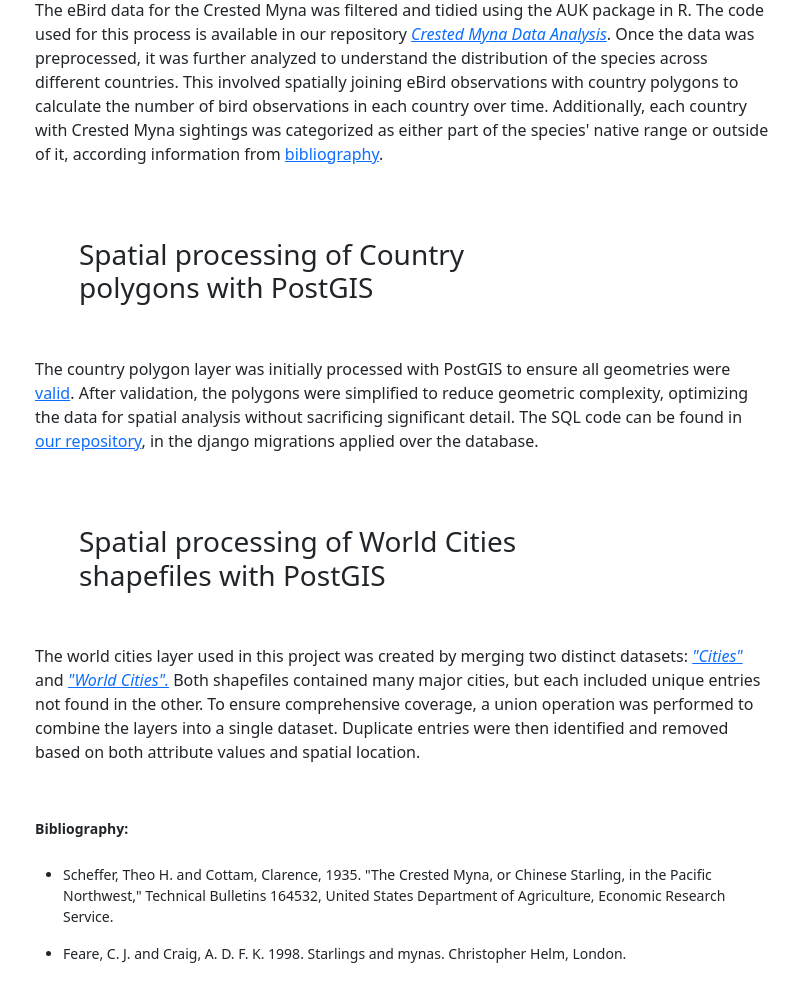
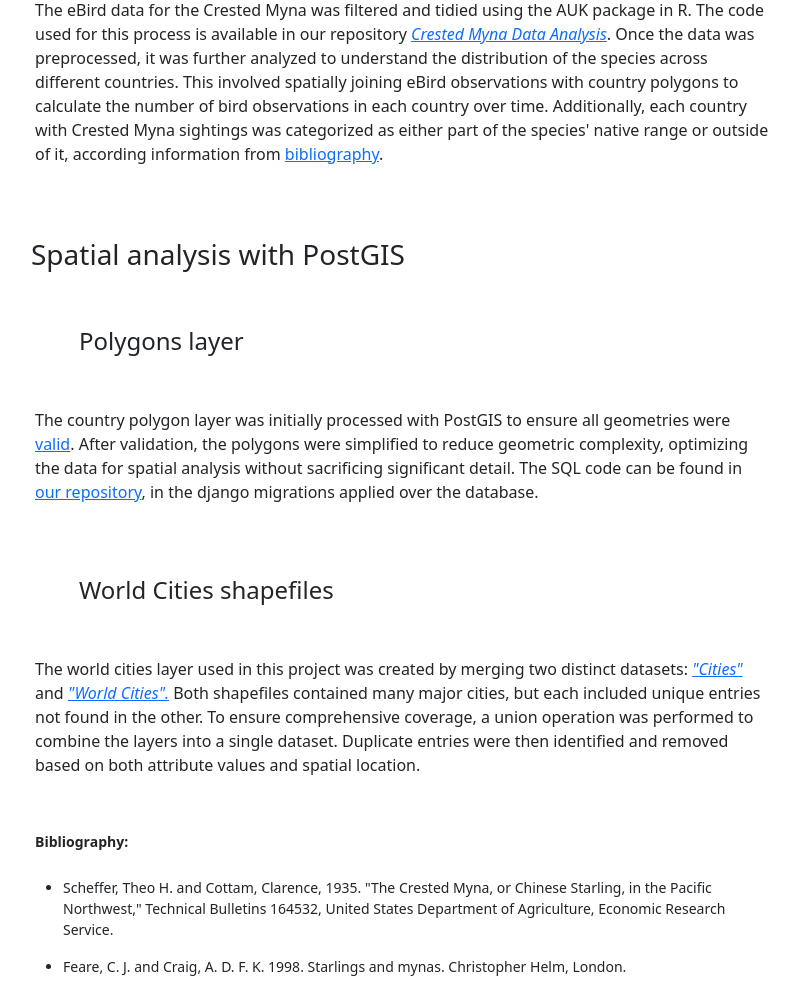
Before and after one commit to rhoni-team/CrestedMyna, a Django app: page /about-the-spatial-analysis/ in a window 1280 px wide. Shown: the part 855-1848 px from the top of the page, without its empty margins (241-1040 px from the left). Before the commit the page ends 1818 px from the top, so only its background shows below. Run offline with Django 5.2, Linux system fonts and the light colour scheme; parts of the project's set-up code (start-up, migrations or seed data) failed here and were passed over; some libraries are stand-ins or nearby versions.

Commit message:
chore: order sections

```diff
--- a/crested_myna/templates/spatial_analysis.html
+++ b/crested_myna/templates/spatial_analysis.html
@@ -32,7 +32,10 @@
             </p>
             </div>
             <div class="row">
-                <h3 class="col-10 col-lg-8 text-left m-4 m-md-4 m-lg-5">Spatial processing of Country polygons with PostGIS</h3>
+                <h3 class="col-10 col-lg-8 text-left mt-4 mt-md-4 mt-lg-5">Spatial analysis with PostGIS</h3>
+            </div>
+            <div class="row">
+                <h4 class="col-10 col-lg-8 text-left m-4 m-md-4 m-lg-5">Polygons layer</h3>
                 <p class="text-justify m-1 mb-2 mb-md-3 mb-lg-4">
                     The country polygon layer was initially processed with PostGIS to ensure all geometries were
                     <a href="https://postgis.net/workshops/postgis-intro/validity.html" target="_blank">
@@ -43,7 +46,7 @@
                 </p>
             </div>
             <div class="row">
-                <h3 class="col-10 col-lg-8 text-left m-4 m-md-4 m-lg-5">Spatial processing of World Cities shapefiles with PostGIS</h3>
+                <h4 class="col-10 col-lg-8 text-left m-4 m-md-4 m-lg-5">World Cities shapefiles</h3>
                 <p class="text-justify m-1 mb-2 mb-md-3 mb-lg-4">
                     The world cities layer used in this project was created by merging two distinct datasets:
                     <a href="https://hub.arcgis.com/datasets/imb::cities/about" target="_blank">
```
